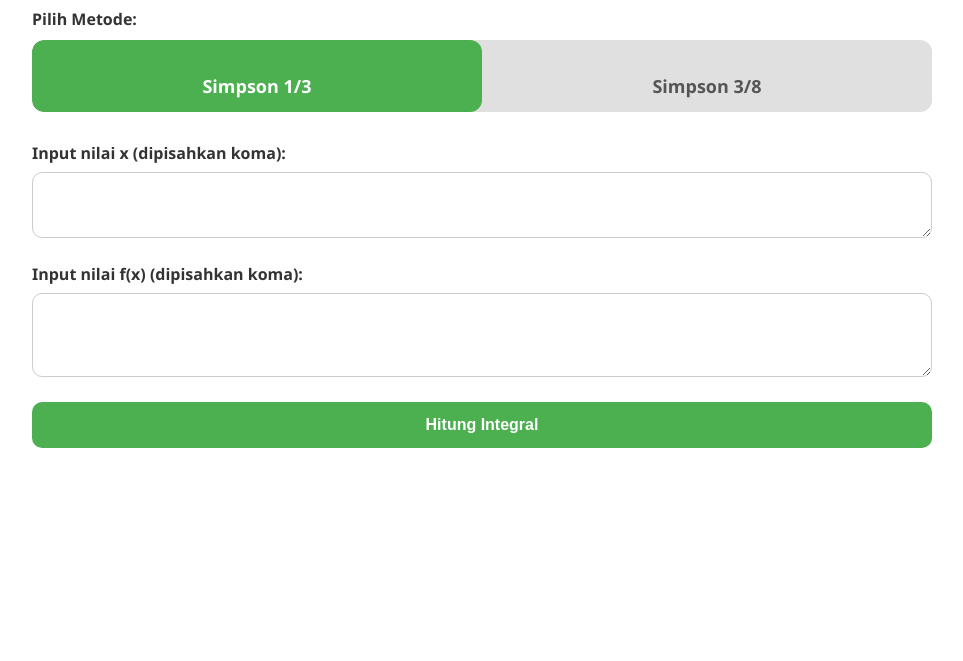
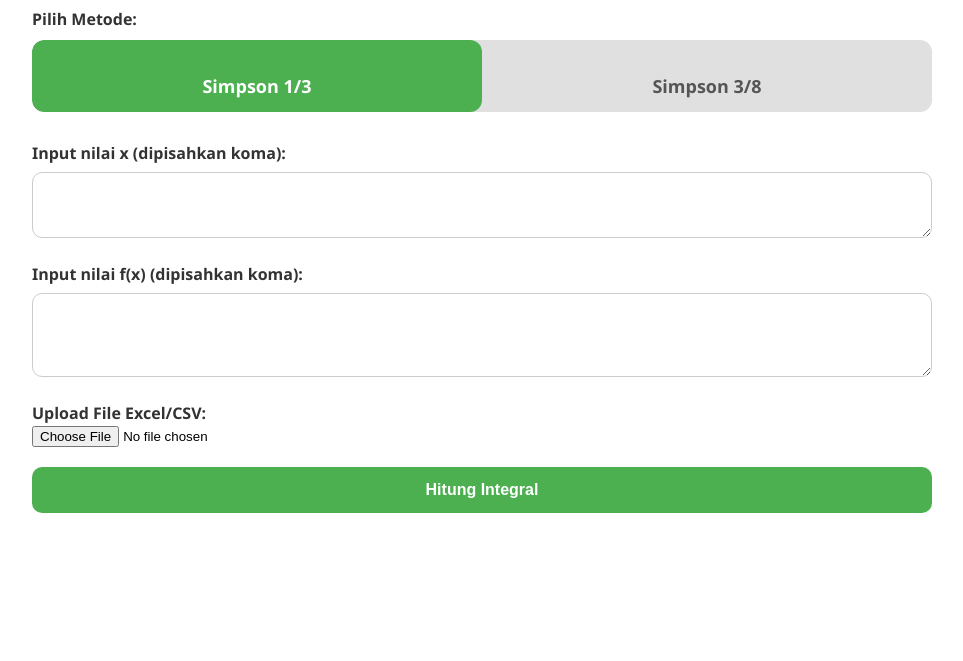
Before and after one commit to Rii02/Simpson-s-Rule-Calculator, a plain HTML site: page index.html in a window 1280 px wide. Shown: the part 139-800 px from the top of the page, without its empty margins (158-1121 px from the left). Drawn offline with nearby package versions, Linux system fonts and the light colour scheme.

Commit message:
second commit

```diff
--- a/index.html
+++ b/index.html
@@ -5,6 +5,7 @@
   <meta name="viewport" content="width=device-width, initial-scale=1" />
   <title>Kalkulator Integral Metode Simpson</title>
   <script src="https://cdn.jsdelivr.net/npm/chart.js"></script>
+  <script src="https://cdn.jsdelivr.net/npm/xlsx/dist/xlsx.full.min.js"></script>
   <style>
     :root {
       --primary: #4CAF50;
@@ -157,6 +158,9 @@
     <label for="fxVals">Input nilai f(x) (dipisahkan koma):</label>
     <textarea id="fxVals" rows="3"></textarea>
 
+    <label>Upload File Excel/CSV:</label>
+    <input type="file" id="fileUpload" accept=".xlsx, .xls, .csv" onchange="handleFile(event)" />
+
     <button onclick="hitungSimpson()">Hitung Integral</button>
 
     <div id="output" class="result"></div>
@@ -259,6 +263,38 @@
         }
       });
     }
+
+    function handleFile(event) {
+      const file = event.target.files[0];
+      const reader = new FileReader();
+
+      reader.onload = function(e) {
+        const data = new Uint8Array(e.target.result);
+        const workbook = XLSX.read(data, { type: 'array' });
+        const sheetName = workbook.SheetNames[0];
+        const worksheet = workbook.Sheets[sheetName];
+        const jsonData = XLSX.utils.sheet_to_json(worksheet, { header: 1 });
+
+        // Asumsikan format: kolom pertama = x, kolom kedua = f(x)
+        const xData = [];
+        const fxData = [];
+
+        jsonData.forEach((row, index) => {
+          if (row.length >= 2 && !isNaN(row[0]) && !isNaN(row[1])) {
+            xData.push(row[0]);
+            fxData.push(row[1]);
+          }
+        });
+
+        // Set ke textarea otomatis
+        document.getElementById("xVals").value = xData.join(",");
+        document.getElementById("fxVals").value = fxData.join(",");
+
+        alert("Data berhasil dimuat dari file!");
+      };
+
+      reader.readAsArrayBuffer(file);
+    }
   </script>
 </body>
 </html>
```
